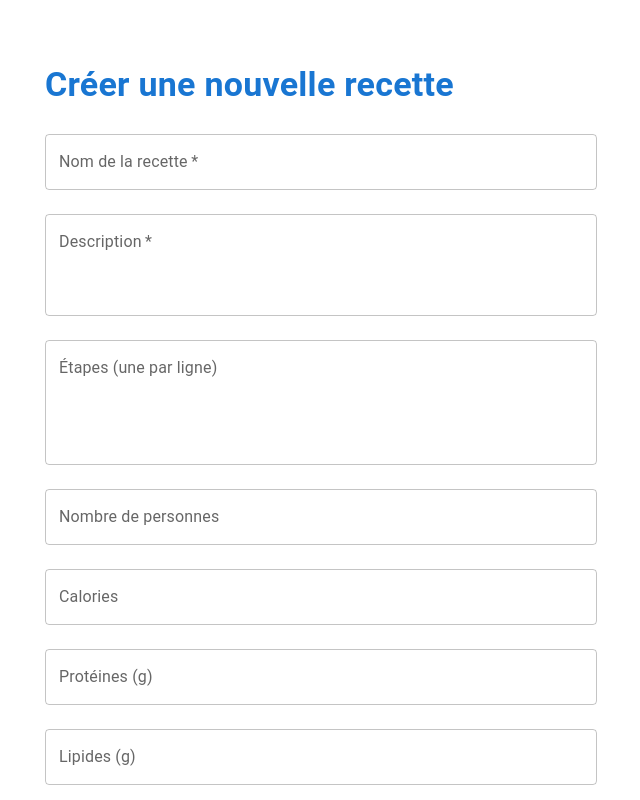
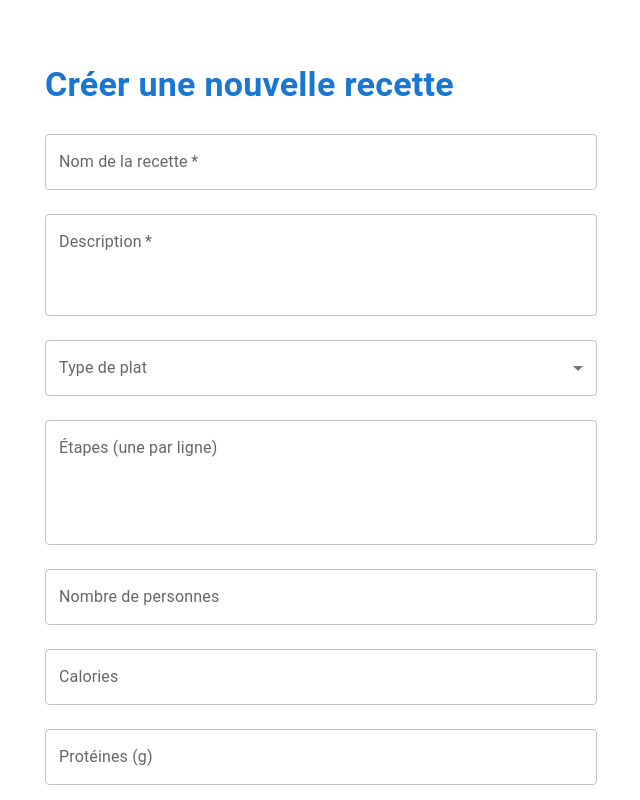
Before and after one commit to jphayek/Recettes-IA, a React (Create React App) app in the folder frontend/: page /recettes/create in a window 1280 px wide. Shown: the top 800 px of the page, without its empty margins (319-959 px from the left). Built offline with nearby package versions, Linux system fonts and the light colour scheme.

Commit message:
Recette Create Modif

```diff
--- a/frontend/src/components/RecetteCreate.js
+++ b/frontend/src/components/RecetteCreate.js
@@ -47,6 +47,7 @@ export default function RecetteCreate() {
   const [vitamines, setVitamines] = useState('');
   const [mineraux, setMineraux] = useState('');
   const [intolerances, setIntolerances] = useState([]);
+  const [typeDePlat, setTypeDePlat] = useState('');
 
   const intolerancesOptions = [
     "Gluten",
@@ -55,6 +56,14 @@ export default function RecetteCreate() {
     "Œufs",
     "Soja",
     "Poissons",
+  ];
+
+  const typeDePlatOptions = [
+    "Entrée",
+    "Plat principal",
+    "Dessert",
+    "Apéritif",
+    "Accompagnement",
   ];
 
   const handleIntolerancesChange = (event) => {
@@ -141,6 +150,21 @@ export default function RecetteCreate() {
           margin="normal"
           required
         />
+        <FormControl fullWidth margin="normal">
+          <InputLabel id="type-plat-label">Type de plat</InputLabel>
+          <Select
+            labelId="type-plat-label"
+            value={typeDePlat}
+            onChange={(e) => setTypeDePlat(e.target.value)}
+            label="Type de plat"
+          >
+            {typeDePlatOptions.map((type) => (
+              <MenuItem key={type} value={type}>
+                {type}
+              </MenuItem>
+            ))}
+          </Select>
+        </FormControl>
         <TextField
           fullWidth
           label="Étapes (une par ligne)"
@@ -206,6 +230,7 @@ export default function RecetteCreate() {
           margin="normal"
         />
 
+
      <FormControl fullWidth margin="normal">
       <InputLabel id="intolerances-label">Intolérances</InputLabel>
       <Select
```
Also changed, not shown: 1 other file (tests, documents, lock files or other folders).
